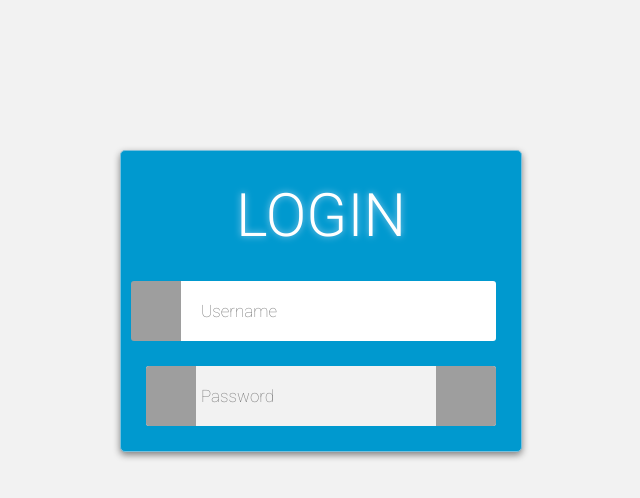
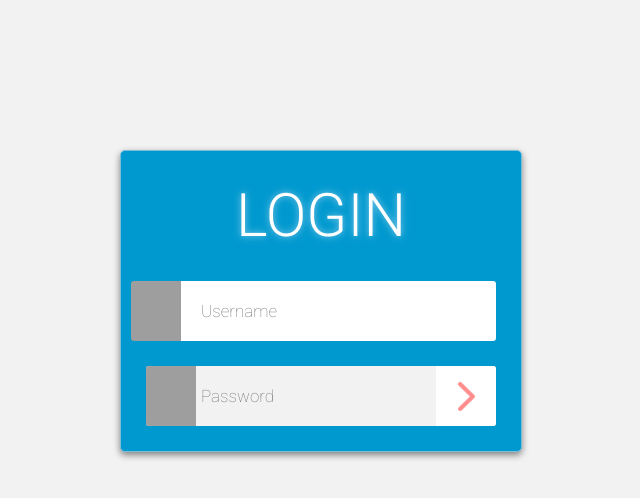
Before and after one commit to YongTaek/webproject, a PHP site: page /view/login.php in a window 1280 px wide. Shown: the top 498 px of the page, without its empty margins (319-959 px from the left). Run offline with PHP 8.4, Linux system fonts and the light colour scheme; some libraries are stand-ins or nearby versions; grey boxes are pictures that could not be loaded.

Commit message:
[수정] 로그인 페이지 이미지 추가등 수정

```diff
--- a/public/css/login.css
+++ b/public/css/login.css
@@ -135,13 +135,13 @@ input[type="password"]{
     width: 60px; height: 60px;
     padding: 0; margin: 0;
     border: 0;
-    background: url("login_button.png") center no-repeat white;
+    background: url("../img/login_button.png") center no-repeat white;
     border-radius: 0 3px 3px 0;
     text-indent: -99999px;
 }
 
 #submit_button:hover{
-    background: url("login_button_hover.png") center no-repeat #ffbbbe;
+    background: url("../img/login_button_hover.png") center no-repeat #ffbbbe;
 }
 
 /* animation  */
```
Also changed, not shown: public/img/login_button.png (added), public/img/login_button_hover.png (added), public/img/sprites.svg (renamed from sprites.svg).
